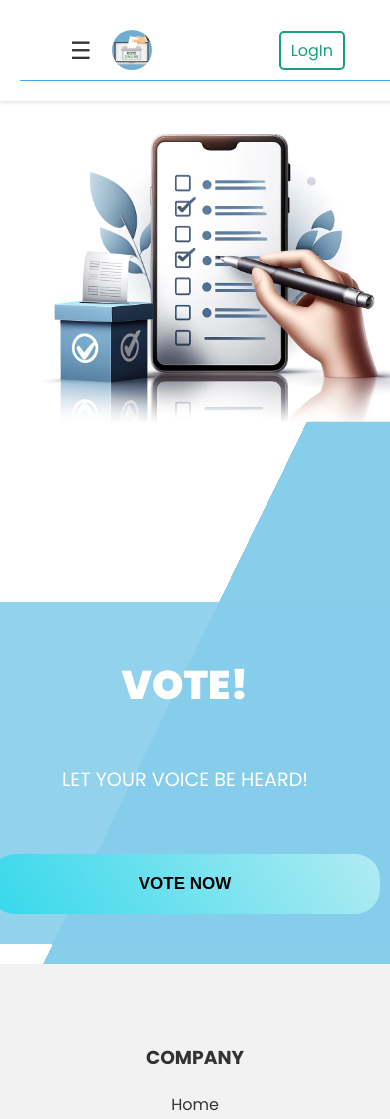
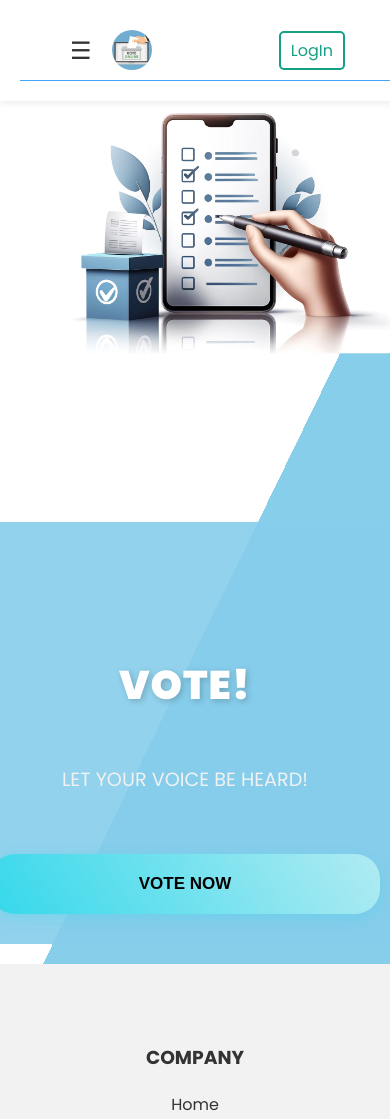
Before and after one commit to pradeepbhattaa/project8sem, a Django app: page /home/ in a window 390 px wide; the page is wider, and only the part inside the window is pictured. Shown: the top 1119 px of that part. Run offline with Django 5.2, Linux system fonts and the light colour scheme.

Commit message:
style: improved UI with smooth transitions, hover effects, and responsive layout tweaks. Enhanced dropdown styling, button interactions, and mobile scaling for a modern feel.

```diff
--- a/project8sem/myapp/static/myapp/css/home.css
+++ b/project8sem/myapp/static/myapp/css/home.css
@@ -1,38 +1,31 @@
-@import url('https://fonts.googleapis.com/css2?family=Poppins:ital,wght@0,100;0,200;0,300;0,400;0,500;0,600;0,700;0,800;0,900;1,100;1,200;1,300;1,400;1,500;1,600;1,700;1,800;1,900&display=swap');
-
-
-
+@import url('https://fonts.googleapis.com/css2?family=Poppins:wght@400;500;600;700;900&display=swap');
 
 body {
-    font-family: 'Poppins';
-
+    font-family: 'Poppins', sans-serif;
     background-color: #f4f4f4;
     color: #333;
     margin: 0;
     padding: 0;
+    scroll-behavior: smooth;
 }
 
-.profile-picture {
-    width: 50px;
-    height: 50px;
-    border-radius: 50%;
-}
-
-.profile-picture:hover {
-   cursor:pointer;
-   border:solid #34d8eb;
-}
-
+.profile-picture,
 #profile-picture {
     width: 50px;
     height: 50px;
     border-radius: 50%;
+    transition: all 0.3s ease;
 }
 
-.profile-items:hover{
+.profile-picture:hover {
+    cursor: pointer;
+    border: solid #34d8eb;
+    transform: scale(1.1);
+}
+
+.profile-items:hover {
     background: linear-gradient(57deg, #8cc2ed, #46a5f2);
 }
-
 
 .user-full-name {
     margin-right: 20px;
@@ -43,29 +36,37 @@
 .dropdown-menu {
     display: none;
     position: absolute;
-    background-color: white;
-    box-shadow: 0px 8px 16px 0px rgba(0,0,0,0.2);
+    background: rgba(255, 255, 255, 0.95);
+    backdrop-filter: blur(10px);
+    box-shadow: 0px 8px 16px rgba(0, 0, 0, 0.2);
     z-index: 1;
     right: 10px;
     top: 70px;
+    border-radius: 10px;
+    overflow: hidden;
 }
+
 .dropdown-menu a {
-    color: black;
+    color: #333;
     padding: 12px 16px;
     text-decoration: none;
     display: block;
+    transition: background-color 0.3s ease;
 }
+
 .dropdown-menu a:hover {
-    background-color: #ddd;
+    background-color: #f0f0f0;
 }
+
 header {
     background-color: #fff;
     padding: 20px;
-    box-shadow: 0 2px 4px rgba(0, 0, 0, 0.1);
+    box-shadow: 0 2px 8px rgba(0, 0, 0, 0.08);
     position: fixed;
     width: 100%;
     top: 0;
     z-index: 1000;
+    transition: all 0.3s ease;
 }
 
 main {
@@ -80,6 +81,7 @@
     height: 100vh;
     background: linear-gradient(to bottom right, #ffffff 55%, #87CEEB 45%);
     padding: 20px;
+    overflow: hidden;
 }
 
 .leftside {
@@ -87,16 +89,18 @@
     display: flex;
     justify-content: center;
     align-items: center;
-    padding-right: px;
     margin-bottom: 200px;
 }
 
 .leftside img {
-    transform: scale(3.35); /* Scale the image to be 3 times larger */
+    transform: scale(3.2);
     max-width: 100%;
+    height: auto;
+    transition: transform 0.3s ease;
+}
 
-    height: auto;
-    margin-right: 20px; /* Ensure the image does not exceed the white section */
+.leftside img:hover {
+    transform: scale(3.3);
 }
 
 .rightside {
@@ -104,40 +108,44 @@
     color: white;
     text-align: center;
     padding: 40px;
-    padding-top: 300px; /* Adjust to bring content downwards */
-    margin-left: -60px; /* Adjust to bring content closer to the blue section */
+    padding-top: 300px;
+    margin-left: -60px;
 }
 
 .rightside h1 {
+    font-size: 56px;
+    font-weight: 900;
     color: #ffffff;
-    font-size: 50px;
-    font-weight: 900;
+    text-shadow: 2px 2px 6px rgba(0, 0, 0, 0.2);
+    letter-spacing: 1px;
     text-transform: uppercase;
 }
 
 .rightside p {
-    font-size: 1.9rem;
+    font-size: 1.8rem;
     padding: 30px 0;
+    color: #f1f1f1;
+    font-weight: 400;
 }
 
 .rightside button {
     font-size: 17px;
     font-weight: 600;
-    color: black;
+    color: #000;
     text-transform: uppercase;
-    background: linear-gradient(57deg, #34d8eb, #b1ebf2);/* blue:#34d8eb*/
+    background: linear-gradient(57deg, #34d8eb, #b1ebf2);
     border-radius: 25px;
     padding: 20px 60px;
     margin: 0 10px;
     border: none;
     cursor: pointer;
-
+    transition: all 0.3s ease;
+    box-shadow: 0px 4px 15px rgba(52, 216, 235, 0.3);
 }
 
 .rightside button:hover {
-    background: linear-gradient(57deg, #34d8eb,#5eb051);
+    background: linear-gradient(57deg, #34d8eb, #5eb051);
     transform: scale(1.05);
-
 }
 
 .rightside button:active {
@@ -160,19 +168,19 @@
         justify-content: center;
     }
 
-    .leftside, .rightside {
+    .leftside,
+    .rightside {
         width: 100%;
         padding: 20px;
     }
 
     .leftside img {
-        transform: scale(3); /* Adjust the scale for smaller screens */
+        transform: scale(2.5);
     }
 
     .rightside {
-        background-color: rgba(135, 206, 235, 0.9); /* Ensure the background is blue */
-        text-align: center; /* Center the text on smaller screens */
-
+        padding-top: 100px;
+        background-color: rgba(135, 206, 235, 0.9);
     }
 
     .rightside button {
```
Also changed, not shown: project8sem/db.sqlite3.
